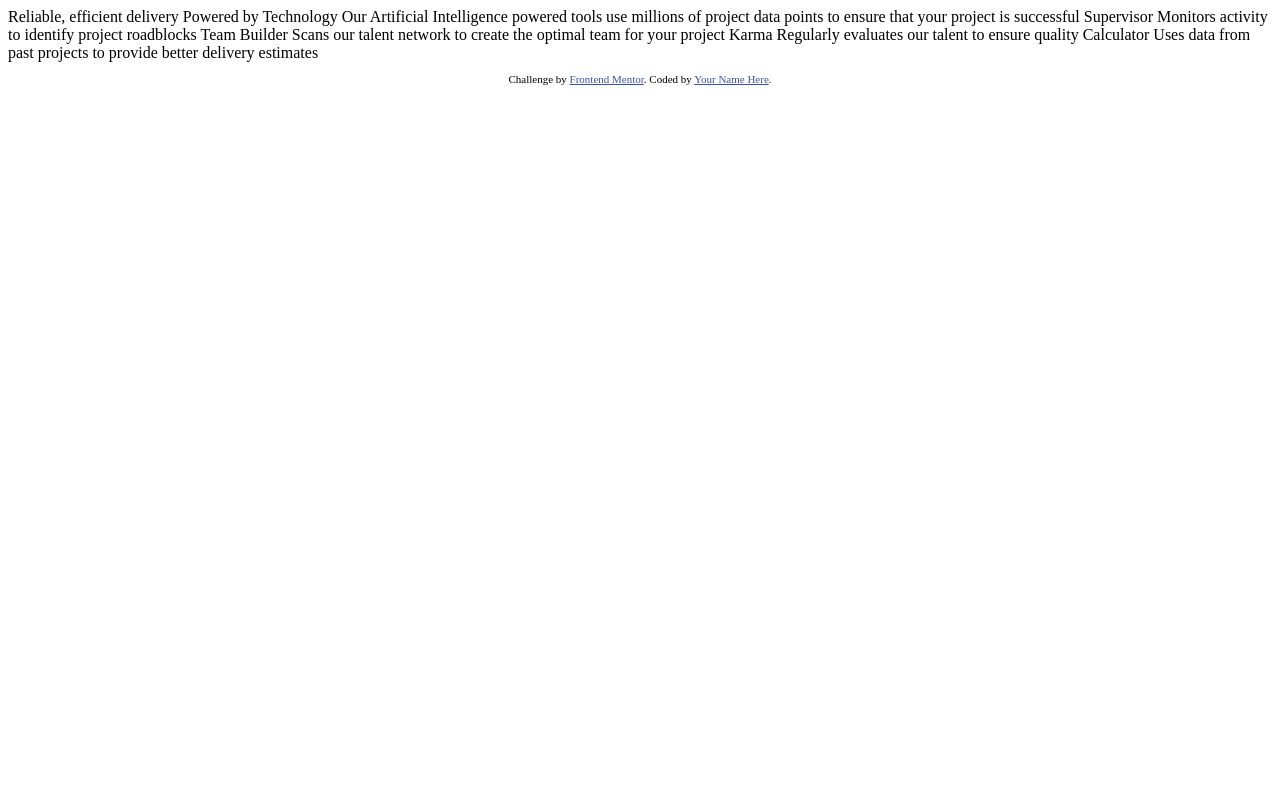
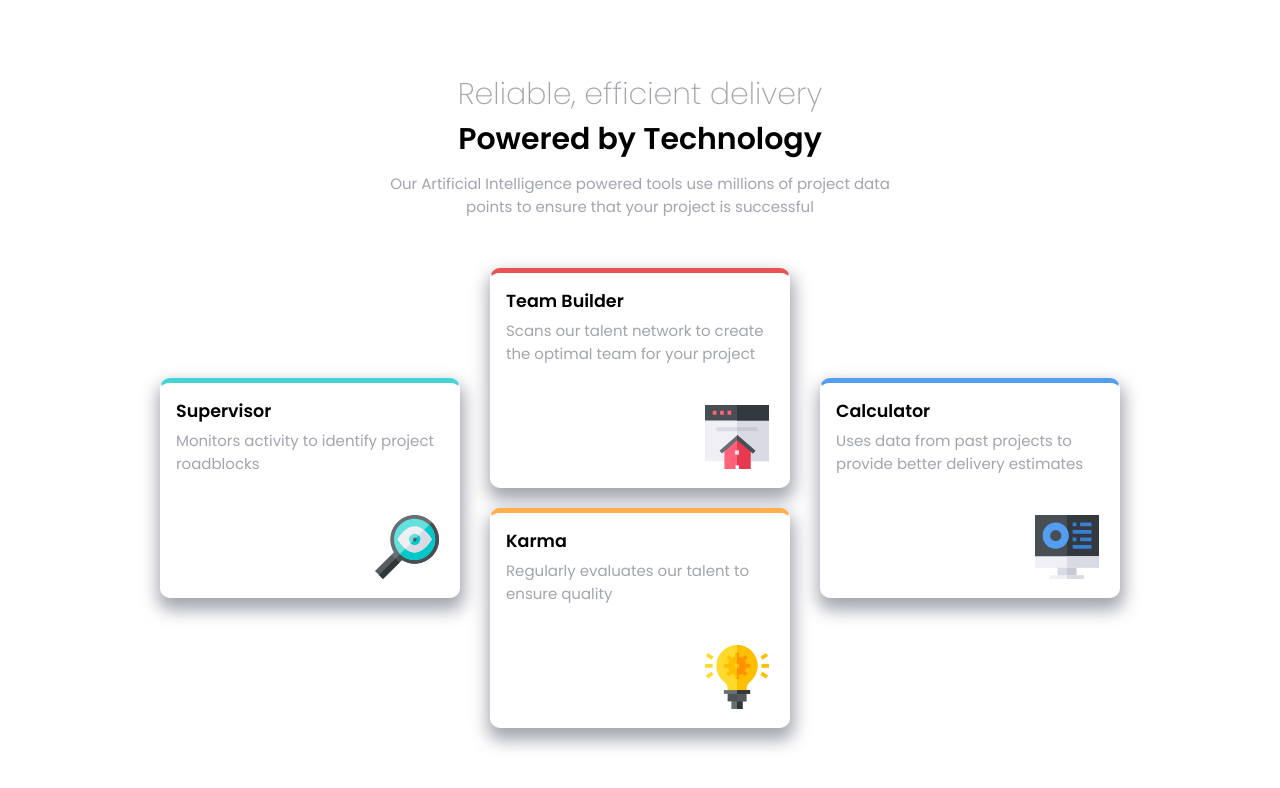
Before and after one commit to MahmoudNoureddine/Four_Card_feature, a plain HTML site: page four-card-feature-section-master/index.html in a window 1280 px wide. Drawn offline with Linux system fonts and the light colour scheme.

Commit message:
design done for large screen

```diff
--- a/four-card-feature-section-master/index.html
+++ b/four-card-feature-section-master/index.html
@@ -5,17 +5,67 @@
   <meta name="viewport" content="width=device-width, initial-scale=1.0"> <!-- displays site properly based on user's device -->
 
   <link rel="icon" type="image/png" sizes="32x32" href="./images/favicon-32x32.png">
-
+  <link rel="stylesheet" href="styles.css">
   <title>Frontend Mentor | Four card feature section</title>
 
-  <!-- Feel free to remove these styles or customise in your own stylesheet 👍 -->
-  <style>
-    .attribution { font-size: 11px; text-align: center; }
-    .attribution a { color: hsl(228, 45%, 44%); }
-  </style>
+
 </head>
 <body>
+  <Main>
+    <div class="title-section">
+      <h1>
+        <span>Reliable, efficient delivery</span> <br>
+        Powered by Technology
+      </h1>
+      <p>
+        Our Artificial Intelligence powered tools use millions of project data points
+        to ensure that your project is successful
+      </p>
+    </div>
 
+    <div class="content">
+      <div class="supervisor feature">
+        <h3>Supervisor</h3>
+        <p>Monitors activity to identify project roadblocks</p>
+        <div class="img">
+          <img src="/four-card-feature-section-master/images/icon-supervisor.svg" alt="image">
+        </div>
+      </div>
+
+
+      <div class="middle">
+       <div class="Team_Builder feature">
+         <h3>Team Builder</h3>
+         <p>Scans our talent network to create the optimal team for your project</p>
+         <div class="img">
+           <img src="/four-card-feature-section-master/images/icon-team-builder.svg" alt="image">
+         </div>
+       </div>
+       <div class="karma feature">
+         <h3>Karma</h3>
+         <p>Regularly evaluates our talent to ensure quality</p>
+         <div class="img">
+           <img src="/four-card-feature-section-master/images/icon-karma.svg" alt="image">
+         </div>
+     </div>
+    </div>
+      <div class="calculator feature">
+        <h3>Calculator</h3>
+        <p>Uses data from past projects to provide better delivery estimates</p>
+        <div class="img">
+          <img src="/four-card-feature-section-master/images/icon-calculator.svg" alt="image">
+        </div>
+      </div>
+
+    </div>
+  </Main>
+
+
+
+</body>
+</html>
+
+<!--
 Reliable, efficient delivery
 Powered by Technology
 
@@ -32,14 +82,4 @@
 Regularly evaluates our talent to ensure quality
 
 Calculator
-  Uses data from past projects to provide better delivery estimates
-
-
-  <footer>
-    <p class="attribution">
-      Challenge by <a href="https://www.frontendmentor.io?ref=challenge" target="_blank">Frontend Mentor</a>.
-      Coded by <a href="#">Your Name Here</a>.
-    </p>
-  </footer>
-</body>
-</html>
+Uses data from past projects to provide better delivery estimates -->
--- /dev/null
+++ b/four-card-feature-section-master/styles.css
@@ -0,0 +1,113 @@
+@import url("https://fonts.googleapis.com/css2?family=Poppins:ital,wght@0,200;0,400;0,600;1,200;1,400;1,600&display=swap");
+
+:root {
+  --Red-color: hsl(0, 78%, 62%);
+  --Cyan-color: hsl(180, 62%, 55%);
+  --Orange-color: hsl(34, 97%, 64%);
+  --Blue-color: hsl(212, 86%, 64%);
+  --Very-Dark-Blue: hsl(234, 12%, 34%);
+  --Grayish-Blue: hsl(229, 6%, 66%);
+  --Very-Light-Gray: hsl(0, 0%, 98%);
+}
+
+* {
+  box-sizing: border-box;
+  padding: 0;
+  margin: 0;
+}
+
+body {
+  height: 100vh;
+  font-family: "Poppins", sans-serif;
+  border-color: var(--Very-Light-Gray);
+  font-size: 15px;
+}
+
+Main {
+  width: 100%;
+  height: 100%;
+  display: flex;
+  flex-direction: column;
+  align-items: center;
+  justify-content: center;
+}
+
+p {
+  color: var(--Grayish-Blue);
+}
+
+Main h1 {
+  text-align: center;
+  margin-bottom: 10px;
+}
+
+Main span {
+  color: var(--Grayish-Blue);
+  font-weight: 200;
+}
+
+Main p {
+  max-width: 500px;
+  text-align: center;
+}
+
+.title-section {
+  margin-bottom: 50px;
+}
+
+.content {
+  display: grid;
+  grid-template-columns: 1fr 1fr 1fr;
+  gap: 30px;
+}
+
+.feature {
+  width: 300px;
+  height: 220px;
+  display: flex;
+  flex-direction: column;
+  /* align-items: center; */
+
+  text-align: start;
+  background-color: white;
+  border: 1px solid white;
+  border-radius: 10px;
+  padding-left: 15px;
+  padding-top: 15px;
+  box-shadow: 1px 9px 17px 3px var(--Grayish-Blue);
+}
+
+.feature p {
+  text-align: start;
+  margin-top: 5px;
+}
+
+.feature .img {
+  display: flex;
+  align-items: center;
+  justify-content: flex-end;
+  margin-top: 40px;
+  padding-right: 20px;
+}
+
+.Team_Builder {
+  margin-bottom: 20px;
+  border-top: 5px solid var(--Red-color);
+}
+
+.supervisor,
+.calculator {
+  transform: translateY(50%);
+}
+
+.calculator {
+  border-top: 5px solid var(--Blue-color);
+}
+
+.karma {
+  border-top: 5px solid var(--Orange-color);
+}
+
+.supervisor {
+  border-top: 5px solid var(--Cyan-color);
+}
```
Lines whose indentation alone changed are shown as unchanged.
